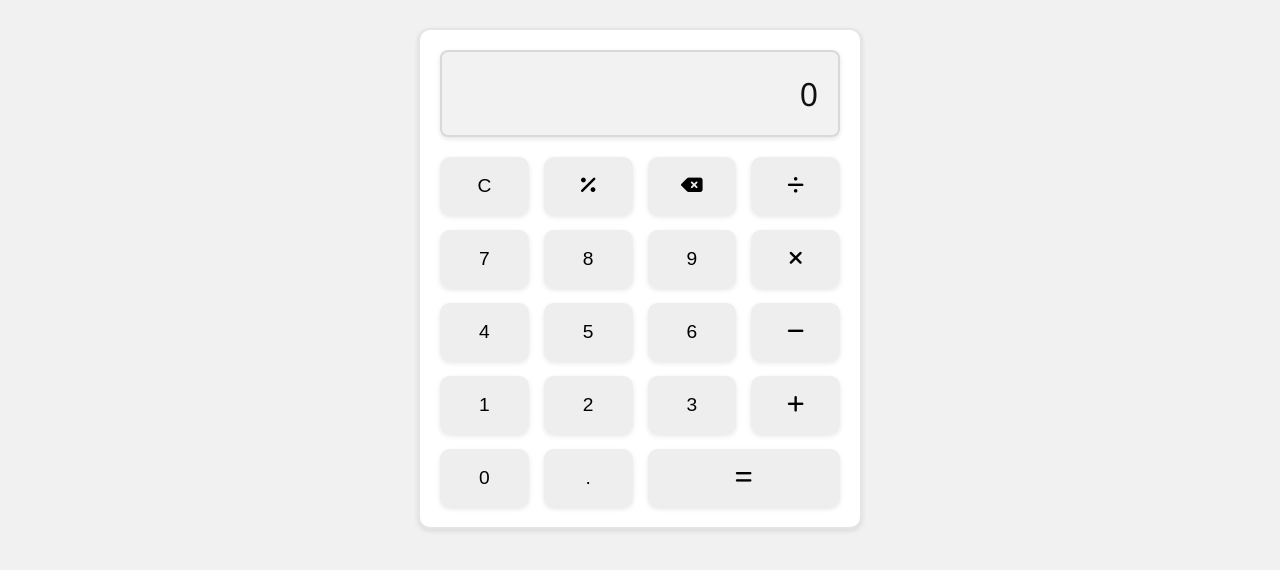
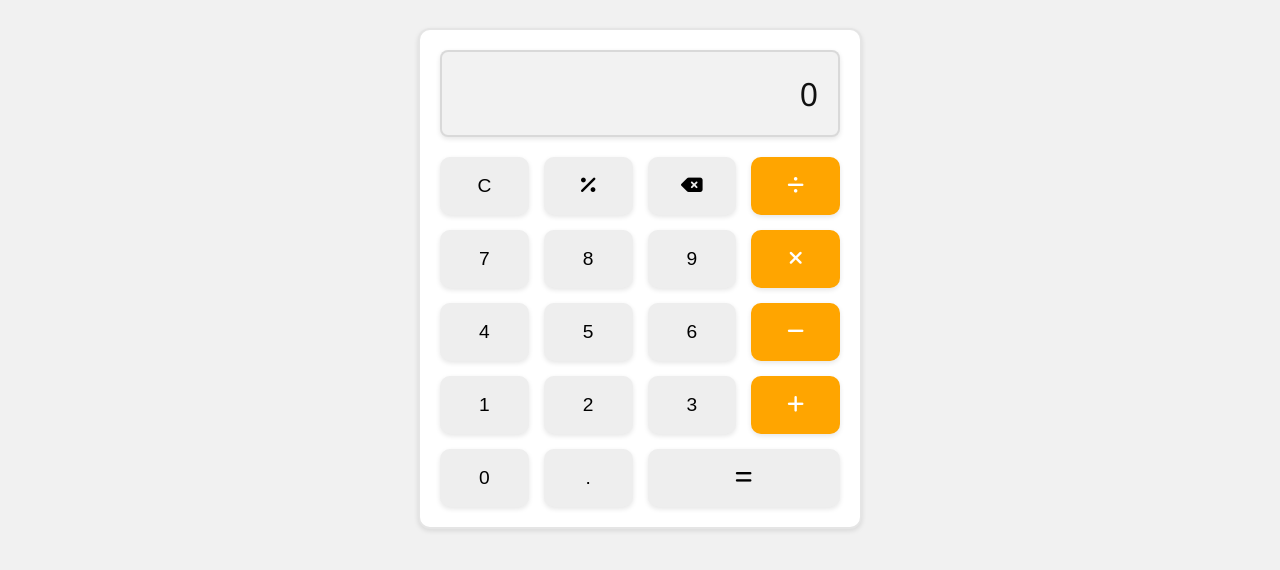
Before and after one commit to akashgupta0123/Akash-Calculator, a plain HTML site: page index.html in a window 1280 px wide. Shown: the part 72-642 px from the top of the page. Drawn offline with Linux system fonts and the light colour scheme.

Commit message:
Color change

```diff
--- a/index.html
+++ b/index.html
@@ -37,22 +37,22 @@
       <button onclick="clearDisplay()">C</button>
       <button onclick="appendValue('%')"><i class="fas fa-percent"></i></button>
       <button onclick="deleteLast()"><i class="fas fa-delete-left"></i></button>
-      <button onclick="appendValue('/')"><i class="fas fa-divide"></i></button>
+      <button onclick="appendValue('/')" style="background-color: orange; color: white;"><i class="fas fa-divide"></i></button>
 
       <button onclick="appendValue('7')">7</button>
       <button onclick="appendValue('8')">8</button>
       <button onclick="appendValue('9')">9</button>
-      <button onclick="appendValue('*')"><i class="fas fa-xmark"></i></button>
+      <button onclick="appendValue('*')" style="background-color: orange; color: white;"><i class="fas fa-xmark"></i></button>
 
       <button onclick="appendValue('4')">4</button>
       <button onclick="appendValue('5')">5</button>
       <button onclick="appendValue('6')">6</button>
-      <button onclick="appendValue('-')"><i class="fas fa-minus"></i></button>
+      <button onclick="appendValue('-')" style="background-color: orange; color: white;"><i class="fas fa-minus"></i></button>
 
       <button onclick="appendValue('1')">1</button>
       <button onclick="appendValue('2')">2</button>
       <button onclick="appendValue('3')">3</button>
-      <button onclick="appendValue('+')"><i class="fas fa-plus"></i></button>
+      <button onclick="appendValue('+')" style="background-color: orange; color: white;"><i class="fas fa-plus"></i></button>
 
       <button onclick="appendValue('0')">0</button>
       <button onclick="appendValue('.')">.</button>
```
